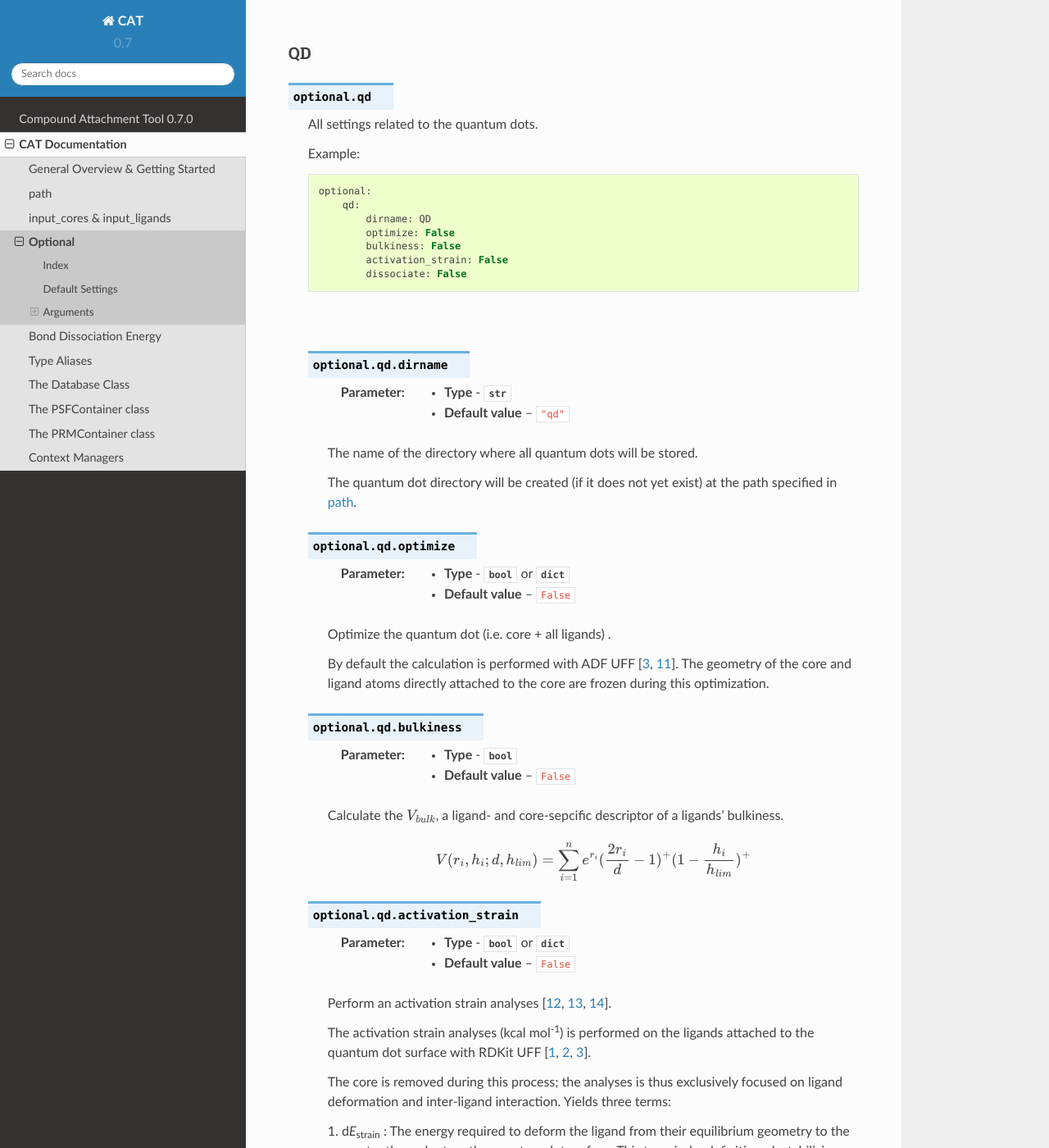
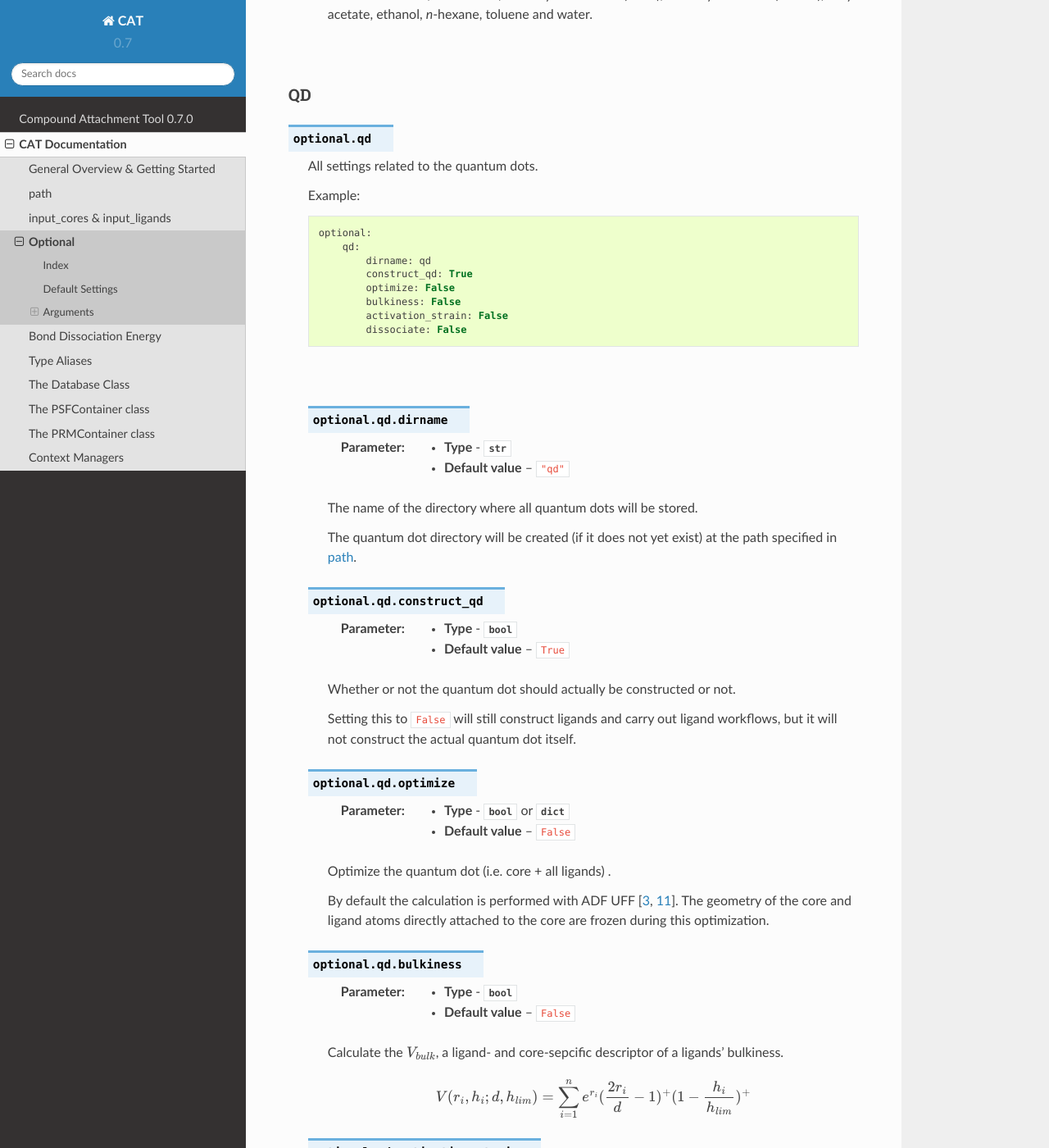
Before and after one commit to nlesc-nano/CAT, a Sphinx documentation site: the page built from docs/4_optional.rst, in a window 1280 px wide and 1400 px high, scrolled down 7157 px. Shown: the whole window at 82% size. Built offline with Sphinx 7.4.7 and the Read the Docs theme 2.0.0, drawn with Linux system fonts in a browser that asks for light colours; some of the changed text lies outside the part shown.

Commit message:
Added the option to disable quantum dot construction
Set the `optional.qd.construct_qd` key to `False`

```diff
--- a/docs/1_get_started.rst
+++ b/docs/1_get_started.rst
@@ -76,7 +76,8 @@ Verbose default Settings
             cosmo-rs: False
 
         qd:
-            dirname: QD
+            dirname: qd
+            construct_qd: True
             optimize: False
             bulkiness: False
             activation_strain: False
@@ -118,7 +119,8 @@ Maximum verbose default Settings
             cosmo-rs: False
 
         qd:
-            dirname: QD
+            dirname: qd
+            construct_qd: True
             optimize: False
             bulkiness: False
             activation_strain: False
--- a/docs/4_optional.rst
+++ b/docs/4_optional.rst
@@ -33,6 +33,7 @@ Option                                    Description
 :attr:`optional.ligand.cosmo-rs`          Perform a property calculation with COSMO-RS on the ligand.
 
 :attr:`optional.qd.dirname`               The name of the directory where all quantum dots will be stored.
+:attr:`optional.qd.construct_qd`          Whether or not the quantum dot should actually be constructed or not.
 :attr:`optional.qd.optimize`              Optimize the quantum dot (i.e. core + all ligands).
 :attr:`optional.qd.bulkiness`             Calculate the :math:`V_{bulk}`, a ligand- and core-sepcific descriptor of a ligands' bulkiness.
 :attr:`optional.qd.activation_strain`     Perform an activation strain analyses.
@@ -63,14 +64,14 @@ Default Settings
             functional_groups: null
             split: True
             cosmo-rs: False
-            bulkiness: False
 
         qd:
             dirname: qd
+            construct_qd: True
             optimize: False
             activation_strain: False
             dissociate: False
-
+            bulkiness: False
 
 Arguments
 ~~~~~~~~~
@@ -374,7 +375,8 @@ QD
 
         optional:
             qd:
-                dirname: QD
+                dirname: qd
+                construct_qd: True
                 optimize: False
                 bulkiness: False
                 activation_strain: False
@@ -391,6 +393,16 @@ QD
 
         The quantum dot directory will be created (if it does not yet exist)
         at the path specified in :ref:`Path`.
+
+    .. attribute:: optional.qd.construct_qd
+
+        :Parameter:     * **Type** - :class:`bool`
+                        * **Default value** – ``True``
+
+        Whether or not the quantum dot should actually be constructed or not.
+
+        Setting this to ``False`` will still construct ligands and carry out ligand workflows,
+        but it will not construct the actual quantum dot itself.
 
 
     .. attribute:: optional.qd.optimize
```
Also changed, not shown: 4 other files.
